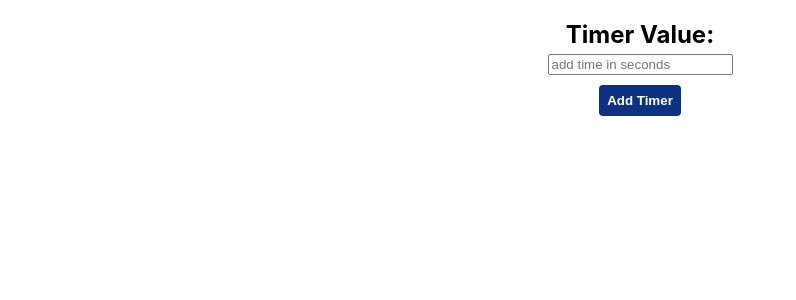
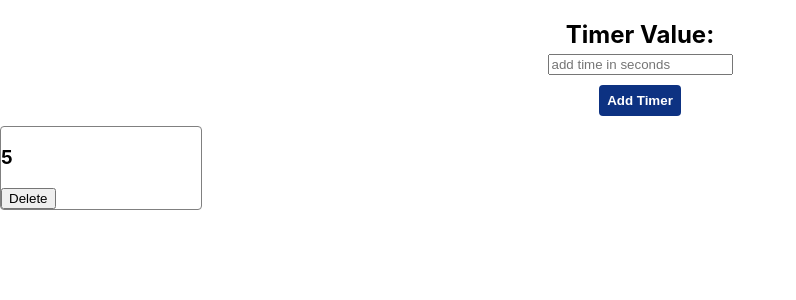
Before and after one commit to sukheja-varun/react-timers, a React (Create React App) app: page / in a window 1280 px wide. Both pictures are taken after typing "5" into the empty fields and a click on the button "Add Timer". Shown: the top 300 px of the page, without its empty margins (0-796 px from the left). Built offline with nearby package versions, Linux system fonts and the light colour scheme.

Commit message:
feat: created new component Timer

```diff
--- a/src/App.tsx
+++ b/src/App.tsx
@@ -2,6 +2,7 @@ import React, { useState } from 'react';
 import AddTimer from './components/AddTimer';
 
 import styles from './App.module.scss';
+import Timer from './components/Timer';
 
 function App() {
   // state
@@ -12,12 +13,25 @@ function App() {
     setTimerList([...timerList, timerInSec]);
   };
 
+  const onDelete = (indexToDelete: number) => {
+    const newList = timerList.filter((item, index) => index !== indexToDelete);
+    setTimerList(newList);
+  };
+
   return (
     <div className={styles.app}>
       <header>
         <AddTimer onAddTimer={onAddTimer} />
       </header>
-      <main></main>
+      <main>
+        {timerList.map((timer, index) => (
+          <Timer
+            key={index}
+            timerInSec={timer}
+            onDelete={() => onDelete(index)}
+          />
+        ))}
+      </main>
     </div>
   );
 }
--- /dev/null
+++ b/src/components/Timer/index.module.scss
@@ -0,0 +1,7 @@
+@import '~sass-rem';
+
+.container {
+  width: rem(200px);
+  border: rem(1px) solid grey;
+  border-radius: rem(4px);
+}
--- /dev/null
+++ b/src/components/Timer/index.tsx
@@ -0,0 +1,23 @@
+import React, { memo } from 'react';
+
+import styles from './index.module.scss';
+
+interface TimerProps {
+  timerInSec: number;
+  onDelete: () => void;
+}
+const Timer: React.FC<TimerProps> = (props) => {
+  const { timerInSec, onDelete } = props;
+
+  return (
+    <div className={styles.container}>
+      <h3>{timerInSec}</h3>
+      <div>
+        <button className={styles.deleteButton} onClick={onDelete}>
+          Delete
+        </button>
+      </div>
+    </div>
+  );
+};
+export default memo(Timer);
```
